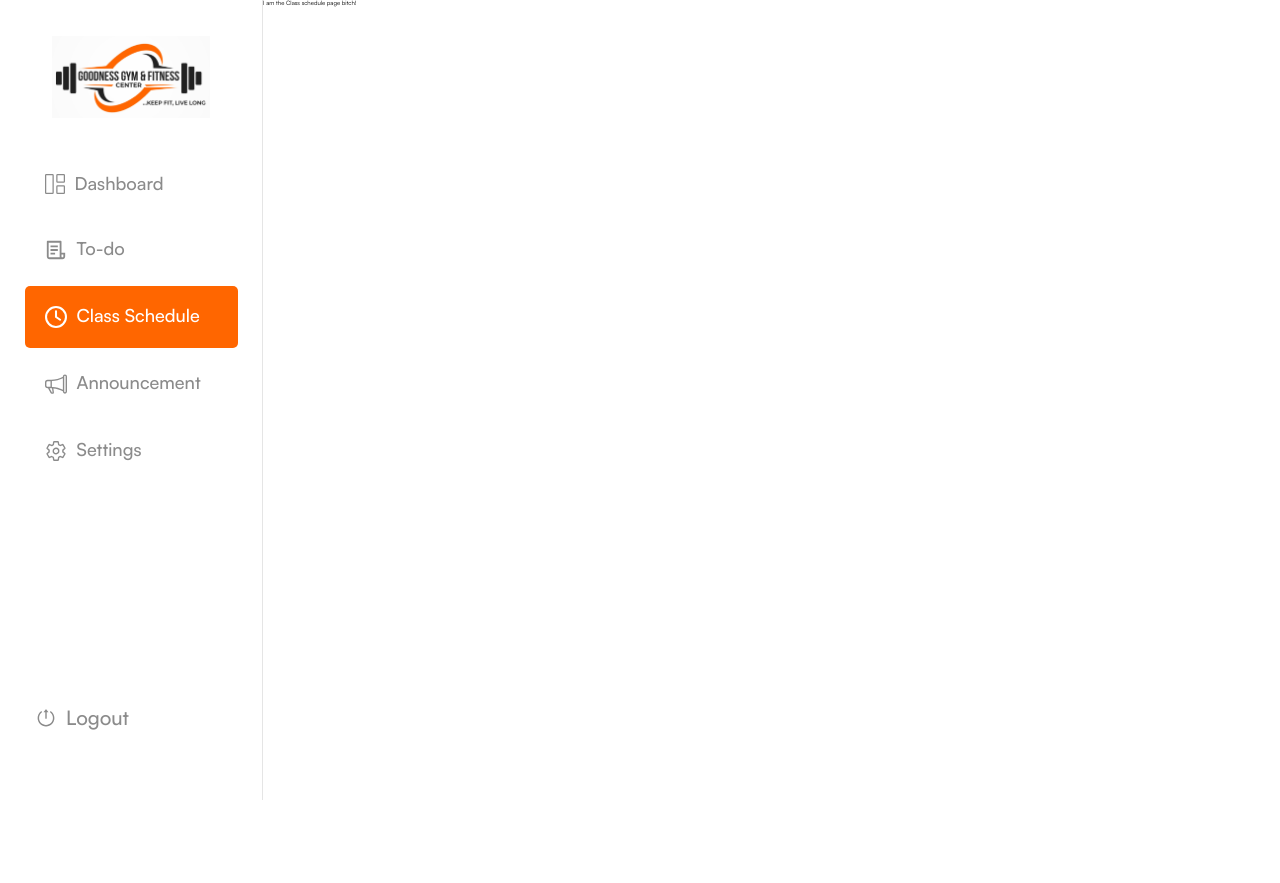
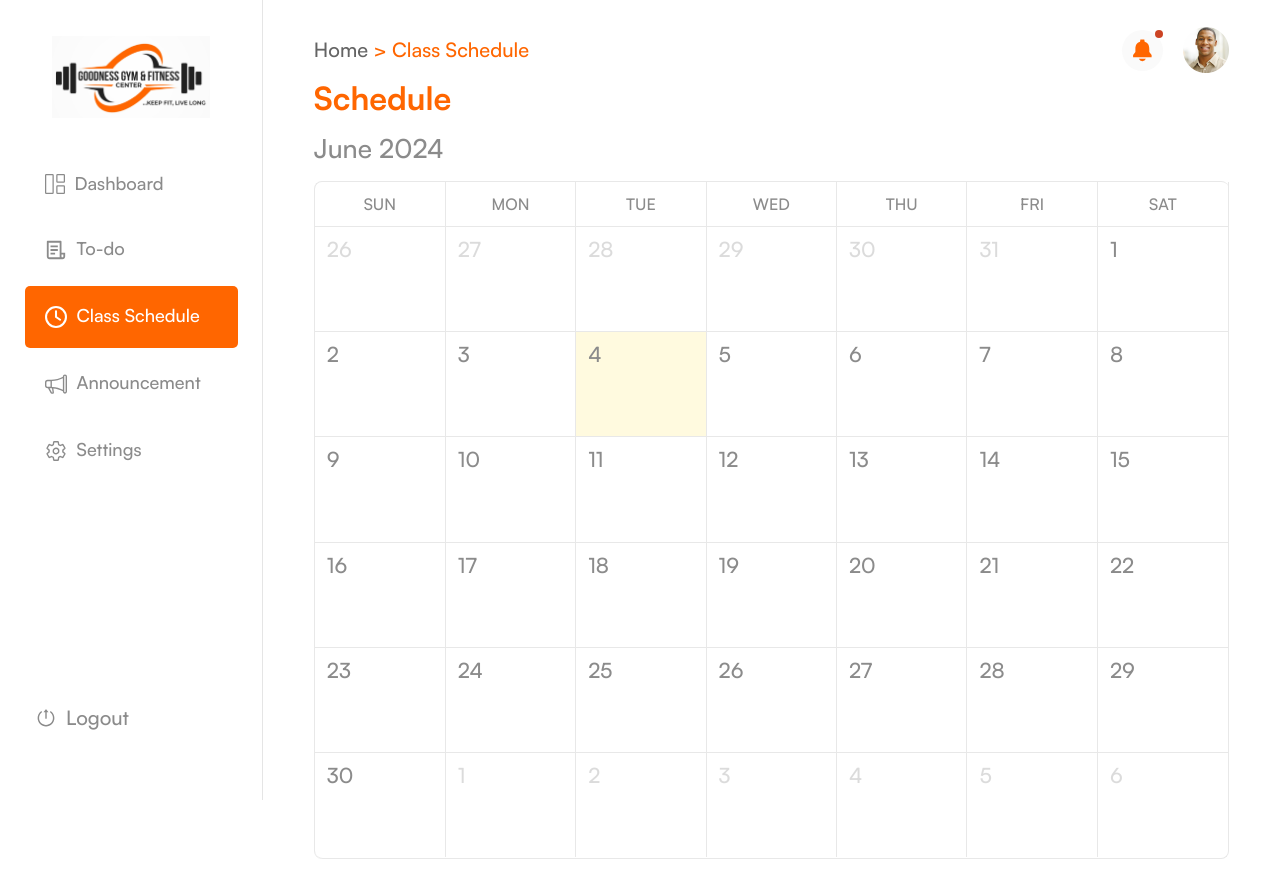
Before and after one commit to LoneBeast-hub/goodness-gym-dashboard, a React (Vite) app: page /class_schedule in a window 1280 px wide. Before the commit the page ends 800 px from the top, so only its background shows below. Built offline with nearby package versions, Linux system fonts and the light colour scheme.

Commit message:
working on the schedule page, included the calendar, yet to add activities to specific days

```diff
--- a/package.json
+++ b/package.json
@@ -10,6 +10,9 @@
     "preview": "vite preview"
   },
   "dependencies": {
+    "@fullcalendar/core": "^6.1.14",
+    "@fullcalendar/daygrid": "^6.1.14",
+    "@fullcalendar/react": "^6.1.14",
     "chart.js": "^4.4.3",
     "react": "^18.2.0",
     "react-chartjs-2": "^5.2.0",
--- /dev/null
+++ b/src/components/schedule_calendar/schedule_calendar.component.jsx
@@ -0,0 +1,13 @@
+import FullCalendar from '@fullcalendar/react';
+import dayGridPlugin from '@fullcalendar/daygrid';
+
+const ScheduleCalendar = () => {
+    return(
+        <FullCalendar
+            plugins={[ dayGridPlugin ]}
+            initialView="dayGridMonth"
+        />
+    )
+}
+
+export default ScheduleCalendar;
--- a/src/index.css
+++ b/src/index.css
@@ -13,3 +13,76 @@
     line-height: 100%;
     font-family: 'MyFont', sans-serif;
 }
+
+/* full calendar style */
+:root {
+    --fc-border-color: #E8E8E8;
+    --fc-daygrid-event-dot-width: 5px;
+}
+
+.fc .fc-scrollgrid {
+    border-radius: 0.8rem;
+}
+
+.fc .fc-scrollgrid-section-liquid > td {
+    border-bottom-left-radius: 0.8rem;
+    border-bottom-right-radius: 0.8rem;
+}
+
+/* title (the "month, year") display */
+.fc .fc-toolbar.fc-header-toolbar {
+    font-size: 1.5rem;
+    margin-bottom: 1.3rem;
+    font-weight: 500;
+    color: #8B8B8B;
+}
+
+/* the button display for today, next month and prev month */
+.fc .fc-button-primary {
+    display: none;
+}
+
+/* the calendar weekdays */
+.fc .fc-col-header-cell-cushion {
+    text-transform: uppercase;
+    color: #8B8B8B;
+    font-weight: 500;
+    font-size: 1rem;
+    padding: 2rem 0;
+}
+
+/* day number container */
+.fc .fc-daygrid-day-top {
+    flex-direction: row;
+}
+
+/* day number */
+.fc .fc-daygrid-day-number {
+    font-size: 1.3rem;
+    font-weight: 500;
+    color: #8B8B8B;
+    padding: 0.7rem;
+}
+
+/* full calendar styles for larger screens */
+@media screen and (min-width: 768px) {
+    /* title (the "month, year") display */
+    .fc .fc-toolbar.fc-header-toolbar {
+        font-size: 2.4rem;
+        margin-bottom: 2rem;
+    }
+
+    /* the calendar weekdays */
+    .fc .fc-col-header-cell-cushion {
+        font-size: 1.6rem;
+        padding: 1.4rem 0;
+    }
+
+    /* day number */
+    .fc .fc-daygrid-day-number {
+        font-size: 2.1rem;
+        font-weight: 500;
+        color: #8B8B8B;
+        padding: 1.2rem;
+    }
+}
--- a/src/pages/class_schedule/class_schedule.page.jsx
+++ b/src/pages/class_schedule/class_schedule.page.jsx
@@ -1,6 +1,20 @@
+// component
+import Header from "../../components/header/header.component";
+import ScheduleCalendar from "../../components/schedule_calendar/schedule_calendar.component";
+
 const ClassSchedulePage = () => {
     return(
-        <div>I am the Class schedule page bitch!</div>
+        <div>
+            {/* header */}
+            <Header pageName='Class Schedule' routeTo='/class_schedule' />
+            {/* body */}
+            <div className="w-[90%] mx-auto">
+                {/* heading */}
+                <p className="text-primary-100 mb-[1.8rem] md:mb-[2.1rem] font-bold text-[2rem] md:text-[3.2rem]">Schedule</p>
+                {/* schedule calendar */}
+                <ScheduleCalendar />
+            </div>
+        </div>
     )
 }
 
```
Also changed, not shown: 1 other file (tests, documents, lock files or other folders).
